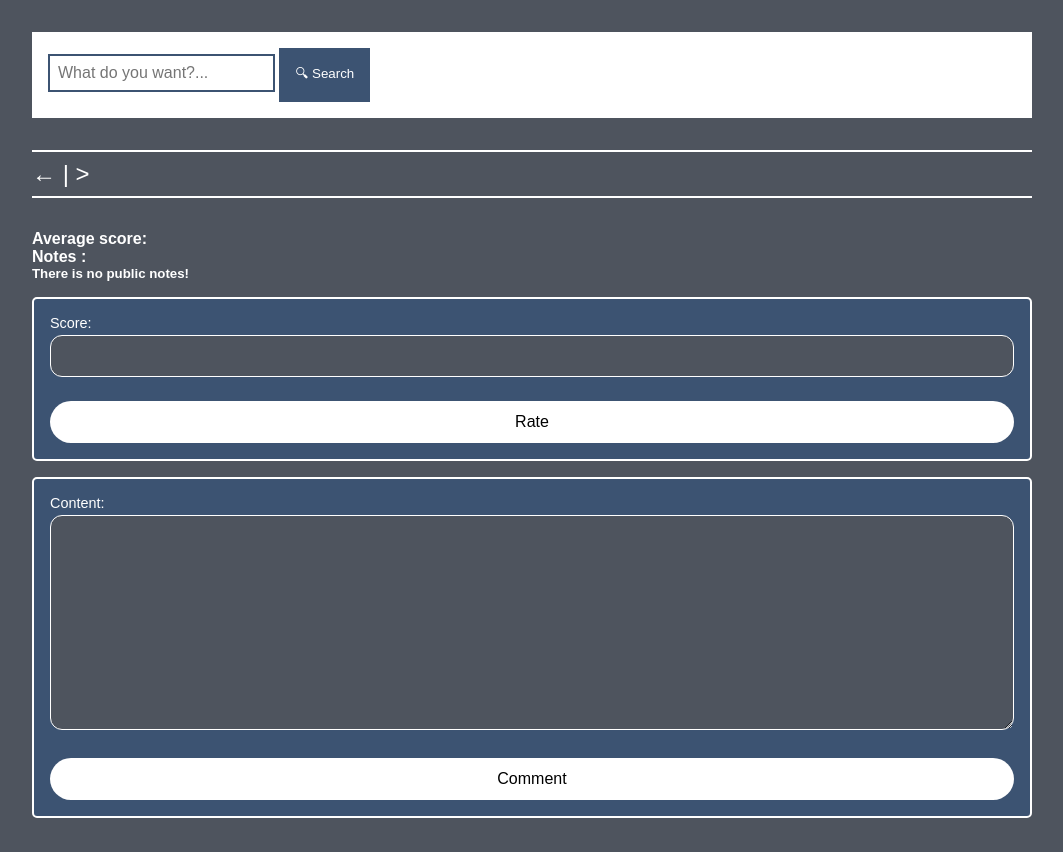
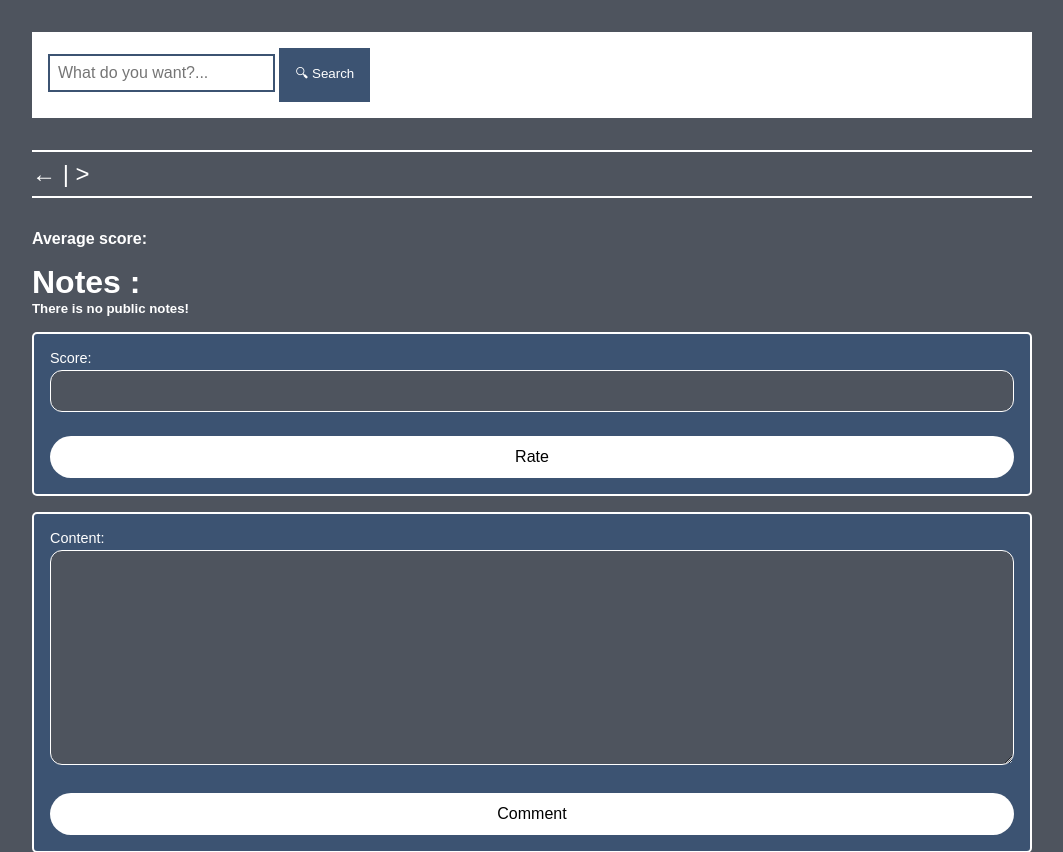
Before and after one commit to araxabd/academic-notes-organizer, a Django app: template project/templates/marketplace/course_public_profile.html in a window 1280 px wide. Shown: the part 67-919 px from the top of the page, without its empty margins (108-1171 px from the left). Before the commit the page ends 885 px from the top, so only its background shows below. Run offline with Django 5.2, Linux system fonts and the light colour scheme; the template is opened without the code that fills it: values that come from a table or form of the project are taken from there, others are empty.

Commit message:
course public profile better 'Notes:' style

```diff
--- a/project/templates/marketplace/course_public_profile.html
+++ b/project/templates/marketplace/course_public_profile.html
@@ -6,7 +6,7 @@
 </div>
 <strong>Average score: {{ course.rating }}</strong>
 <h5>{{ course.desc }}</h5>
-<h4> Notes : </h4>
+<h3 style="padding-top: 1rem;font-size: 2rem;"> Notes : </h3>
 {% for note in notes %}
 <div class="note not_link">
 	<h5>{{ note.title }}</h5>
```
